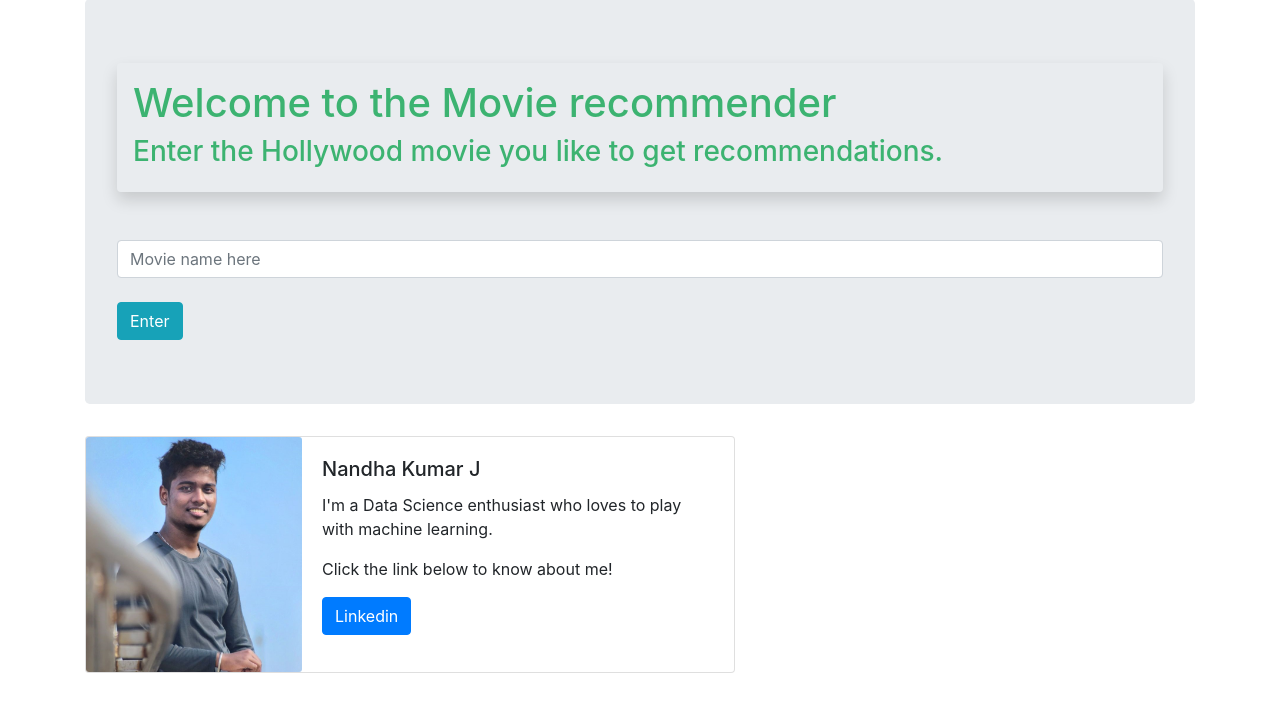
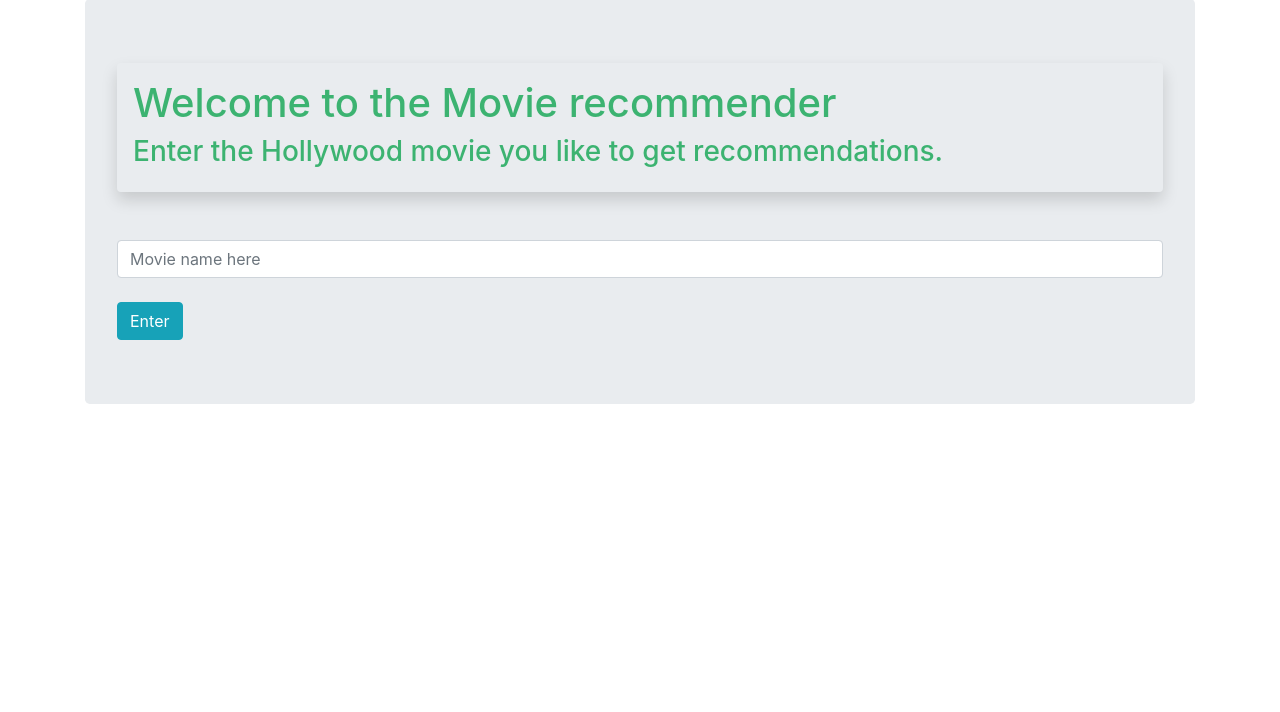
Before and after one commit to shrey10926/resonate, a Flask app: page / in a window 1280 px wide. Shown: the part 75-787 px from the top of the page. Run offline with Flask 2, Linux system fonts and the light colour scheme; parts of the project's set-up code (start-up, migrations or seed data) failed here and were passed over; some libraries are stand-ins or nearby versions.

Commit message:
Update base.html

```diff
--- a/templates/base.html
+++ b/templates/base.html
@@ -20,21 +20,7 @@
         {% endblock %}
       </div>
 
-    <div class="card mb-3" style="max-width: 650px;">
-      <div class="row no-gutters">
-        <div class="col-md-4">
-          <img src="/static/profile.jpg" class="card-img" alt="...">
-        </div>
-        <div class="col-md-8">
-          <div class="card-body">
-            <h5 class="card-title">Nandha Kumar J</h5>
-            <p class="card-text">I'm a Data Science enthusiast who loves to play with machine learning.</p>
-            <p>Click the link below to know about me!</p>
-            <a href="https://www.linkedin.com/in/nandha-kumar-1009b9120/" class="btn btn-primary" target="_blank">Linkedin</a>
-          </div>
-        </div>
-      </div>
-    </div>
+
     </div>
   </body>
 </html>
```
